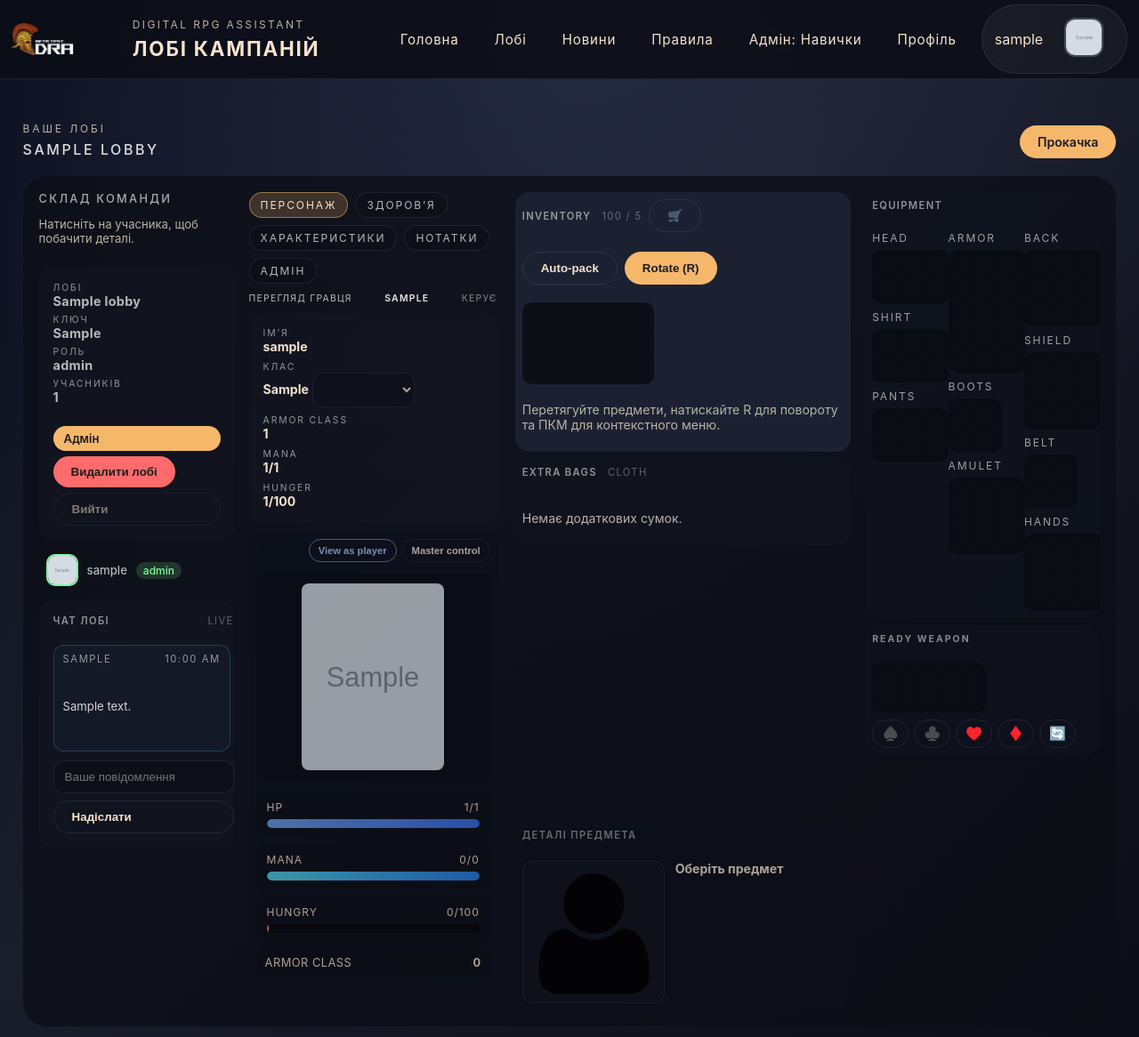
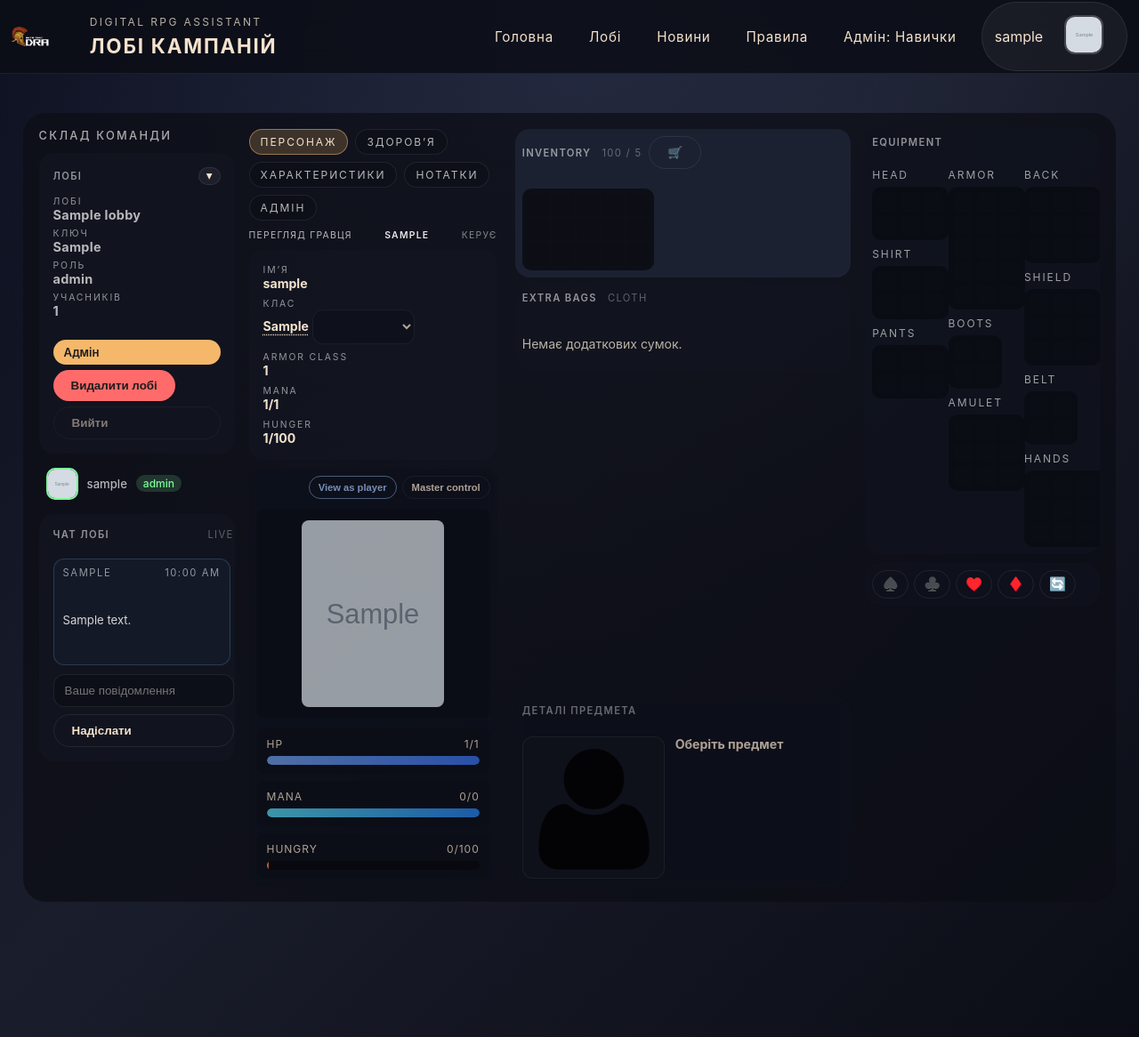
Before and after one commit to filonovnikita952-lang/testGAME, a Flask app: page /Lobby in a window 1280 px wide. Shown: the whole page at 89% size. Run offline with Flask 3, Linux system fonts and the light colour scheme; the visitor is signed in with stand-in values (Sample User, id 1); tables that the repository leaves empty hold one stand-in row (values such as "Sample post"); grey boxes marked "Sample" are stand-in pictures; parts of the project's set-up code (start-up, migrations or seed data) failed here and were passed over.

Commit message:
Move collapsible panel to lobby info

```diff
--- a/static/style.css
+++ b/static/style.css
@@ -73,7 +73,8 @@ a {
     backdrop-filter: blur(14px);
     background: rgba(11, 13, 22, 0.85);
     border-bottom: 1px solid var(--border);
-    padding: 5px 1vw;
+    padding: 2px 1vw;
+    min-height: 64px;
     display: flex;
     align-items: center;
     justify-content: space-between;
@@ -103,7 +104,7 @@ a {
 }
 
 .logo {
-    width: 120px;
+    width: 72px;
     height: auto;
 }
 
@@ -188,7 +189,7 @@ a {
     font-size: 0.88rem;
     overflow: hidden;
     gap: 12px;
-    height: calc(100vh - 76px);
+    height: calc(100vh - 64px);
     min-height: 0;
 }
 
@@ -200,6 +201,38 @@ a {
 
 .page--lobby .dra-card {
     transition: none;
+}
+
+.page--lobby .character-skill-link {
+    cursor: pointer;
+    text-decoration: underline;
+    text-decoration-style: dotted;
+    text-underline-offset: 4px;
+}
+
+.page--lobby .character-skill-link:focus {
+    outline: 2px solid var(--accent);
+    outline-offset: 2px;
+}
+
+.page--lobby .panel-toggle-button {
+    border: 1px solid var(--border);
+    background: rgba(255, 255, 255, 0.05);
+    color: var(--text);
+    border-radius: 999px;
+    padding: 2px 8px;
+    cursor: pointer;
+    font-size: 0.85rem;
+    line-height: 1;
+}
+
+.page--lobby .panel-toggle-button:focus {
+    outline: 2px solid var(--accent);
+    outline-offset: 2px;
+}
+
+.page--lobby .is-collapsed [data-panel-body] {
+    display: none;
 }
 
 .page--lobby + .footer {
@@ -1267,6 +1300,26 @@ textarea {
     gap: 12px;
 }
 
+.lobby-info__header {
+    display: flex;
+    align-items: center;
+    justify-content: space-between;
+    gap: 8px;
+    text-transform: uppercase;
+    letter-spacing: 0.12em;
+    font-size: 0.7rem;
+    color: rgba(255, 255, 255, 0.55);
+}
+
+.lobby-info__title {
+    font-weight: 600;
+}
+
+.lobby-info__content {
+    display: grid;
+    gap: 12px;
+}
+
 .lobby-info__meta {
     display: grid;
     gap: 6px;
@@ -3343,7 +3396,7 @@ body.skill-check-lock {
 
 @media (max-width: 680px) {
     .header {
-        padding: 16px 5vw;
+        padding: 8px 5vw;
     }
 
     .header__toggle-button {
@@ -3369,7 +3422,7 @@ body.skill-check-lock {
     }
 
     .logo {
-        width: 88px;
+        width: 64px;
     }
 
     .navigation {
--- a/templates/Lobby.html
+++ b/templates/Lobby.html
@@ -45,25 +45,26 @@
         {% for membership in member_lobbies %}
             {% set is_master_user = membership.role == 'master' or membership.lobby.admin_id == user.id %}
             <section class="lobby-room">
-                <header class="lobby-room__header">
-                    <div class="lobby-room__title">
-                        <p class="lobby-room__eyebrow">Ваше лобі</p>
-                        <h2>{{ membership.lobby.name }}</h2>
-                    </div>
-                    <div class="lobby-room__actions">
-                        <a class="button" href="{{ url_for('skills_page') }}" target="_blank" rel="noopener">Прокачка</a>
-                    </div>
-                </header>
-
                 <div class="lobby-room__surface workspace">
                     <div class="lobby-room__grid lobby-room__grid--four">
                         <aside class="lobby-column lobby-column--info lobby-roster">
                             <div class="lobby-roster__header">
                                 <h3>Склад команди</h3>
-                                <p class="muted">Натисніть на учасника, щоб побачити деталі.</p>
                             </div>
                             <div class="lobby-column__scroll">
-                                <div class="lobby-info dra-card">
+                                <div class="lobby-info dra-card" data-collapsible-panel="lobby-info-{{ membership.lobby.id }}">
+                                    <div class="lobby-info__header">
+                                        <span class="lobby-info__title">Лобі</span>
+                                        <button
+                                            type="button"
+                                            class="panel-toggle-button"
+                                            data-panel-toggle
+                                            aria-expanded="true"
+                                            aria-controls="lobby-info-body-{{ membership.lobby.id }}"
+                                            aria-label="Toggle lobby info"
+                                        >▾</button>
+                                    </div>
+                                    <div class="lobby-info__content" id="lobby-info-body-{{ membership.lobby.id }}" data-panel-body>
                                         <div class="lobby-info__meta">
                                             <div>
                                                 <span class="lobby-info__label">Лобі</span>
@@ -98,6 +99,7 @@
                                                     <button type="submit" class="button ghost">Вийти</button>
                                                 </form>
                                             {% endif %}
+                                        </div>
                                     </div>
                                 </div>
                                 <div class="lobby-roster__list" data-lobby-id="{{ membership.lobby.id }}">
@@ -207,7 +209,13 @@
                                                 </div>
                                                 <div>
                                                     <span class="lobby-info__label">Клас</span>
-                                                    <strong data-character-class-text>???</strong>
+                                                    <strong
+                                                        data-character-class-text
+                                                        class="character-skill-link"
+                                                        role="link"
+                                                        tabindex="0"
+                                                        data-skills-link
+                                                    >???</strong>
                                                     <select class="is-hidden" data-character-class-select>
                                                         <option value="control">control</option>
                                                         <option value="creation">creation</option>
@@ -274,11 +282,6 @@
                                                             <div class="stat-bar__fill" data-stat-fill="hungry"></div>
                                                         </div>
                                                         <input type="range" min="0" max="100" value="0" class="stat-bar__input" data-stat-input="hungry">
-                                                    </div>
-                                                    <div class="stat-field stat-field--inline">
-                                                        <span>Armor Class</span>
-                                                        <strong data-stat-value="ac">0</strong>
-                                                        <input type="number" min="0" class="stat-field__input" data-stat-input="armor_class">
                                                     </div>
                                                 </div>
                                             </div>
@@ -845,16 +848,7 @@
                                                     {% endif %}
                                                 </div>
                                             </div>
-                                            <div class="inventory-actions" data-inventory-actions>
-                                                <button class="button ghost" type="button" data-action="auto-pack">Auto-pack</button>
-                                                <button class="button" type="button" data-action="rotate-item">Rotate (R)</button>
-                                                <button class="button ghost shop-toggle is-hidden" type="button" data-shop-open>Go to Shop</button>
-                                                {% if is_master_user %}
-                                                    <button class="button ghost shop-toggle is-hidden" type="button" data-shop-stop>Close Shop</button>
-                                                {% endif %}
-                                            </div>
                                             <div class="tetris-grid" data-container-id="inv_main" aria-label="Рюкзак"></div>
-                                            <p class="muted inventory-hint">Перетягуйте предмети, натискайте R для повороту та ПКМ для контекстного меню.</p>
                                         </div>
                                         <div class="inventory-subgrids">
                                             <div class="inventory-grid-panel dra-card">
@@ -957,8 +951,6 @@
                                     </div>
                                     <div class="inventory-panel panel-secondary lobby-panel dra-card">
                                         <div class="character-storage">
-                                            <h4 class="inventory-section__title">Ready Weapon</h4>
-                                            <div class="tetris-grid tetris-grid--compact" data-container-id="slot_weapon_main"></div>
                                             <div class="suit-toolbar" data-suit-toolbar>
                                                 <button type="button" class="button ghost suit-button" data-suit-button aria-pressed="true" aria-disabled="false">♠️</button>
                                                 <button type="button" class="button ghost suit-button" data-suit-button aria-pressed="true" aria-disabled="false">♣️</button>
```
Also changed, not shown: static/lobby.js (+64 -0 lines). Lines whose indentation alone changed are shown as unchanged.
